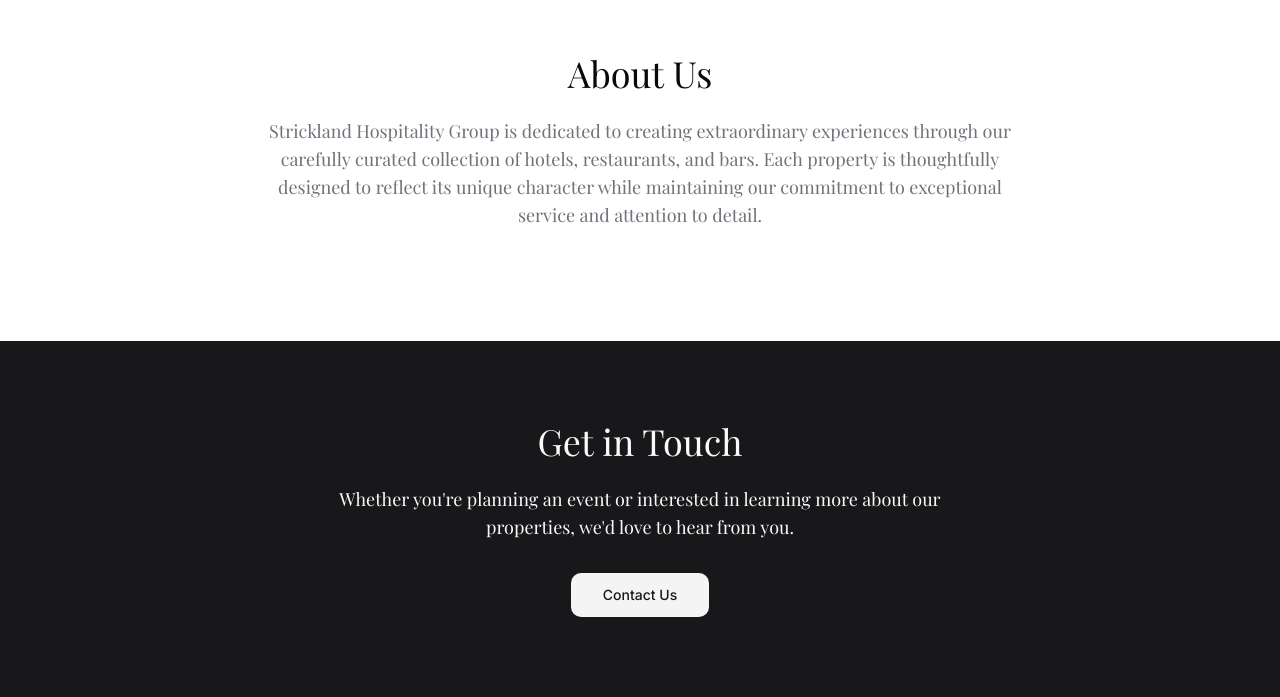
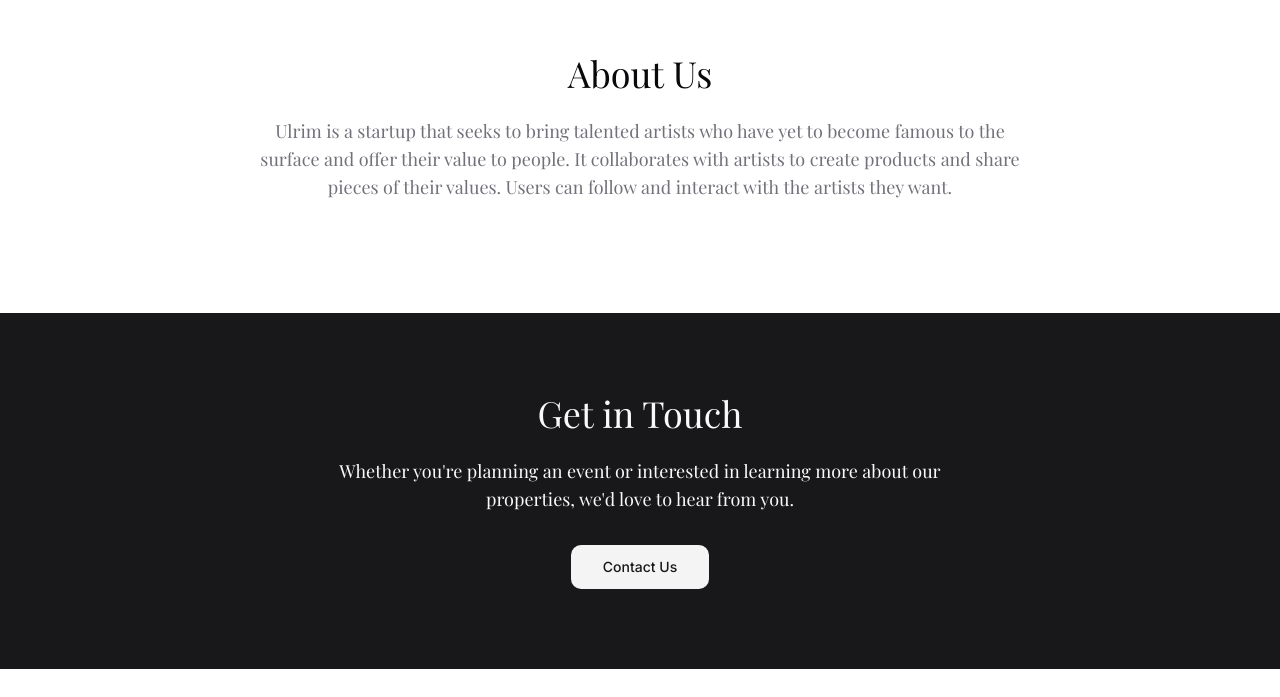
Before and after one commit to Yeongjae-Kong/realestate-project, a React (Vite) app: page / in a window 1280 px wide. Shown: the part 1372-2069 px from the top of the page. After the commit the page ends 2041 px from the top, so only its background shows below. Built offline with nearby package versions, Linux system fonts and the light colour scheme.

Commit message:
Update About Us section text
Changed the content of the About Us section to reflect the new description of Ulrim as a startup that supports emerging artists and facilitates user interaction with them.
[skip gpt_engineer]

```diff
--- a/src/pages/Index.tsx
+++ b/src/pages/Index.tsx
@@ -71,10 +71,9 @@ const Index = () => {
           <div className="max-w-3xl mx-auto text-center">
             <h2 className="text-3xl md:text-4xl font-serif mb-6">About Us</h2>
             <p className="text-lg text-muted-foreground mb-8 font-serif">
-              Strickland Hospitality Group is dedicated to creating extraordinary experiences
-              through our carefully curated collection of hotels, restaurants, and bars.
-              Each property is thoughtfully designed to reflect its unique character while
-              maintaining our commitment to exceptional service and attention to detail.
+              Ulrim is a startup that seeks to bring talented artists who have yet to become famous to the surface
+              and offer their value to people. It collaborates with artists to create products and share pieces
+              of their values. Users can follow and interact with the artists they want.
             </p>
           </div>
         </div>
```
